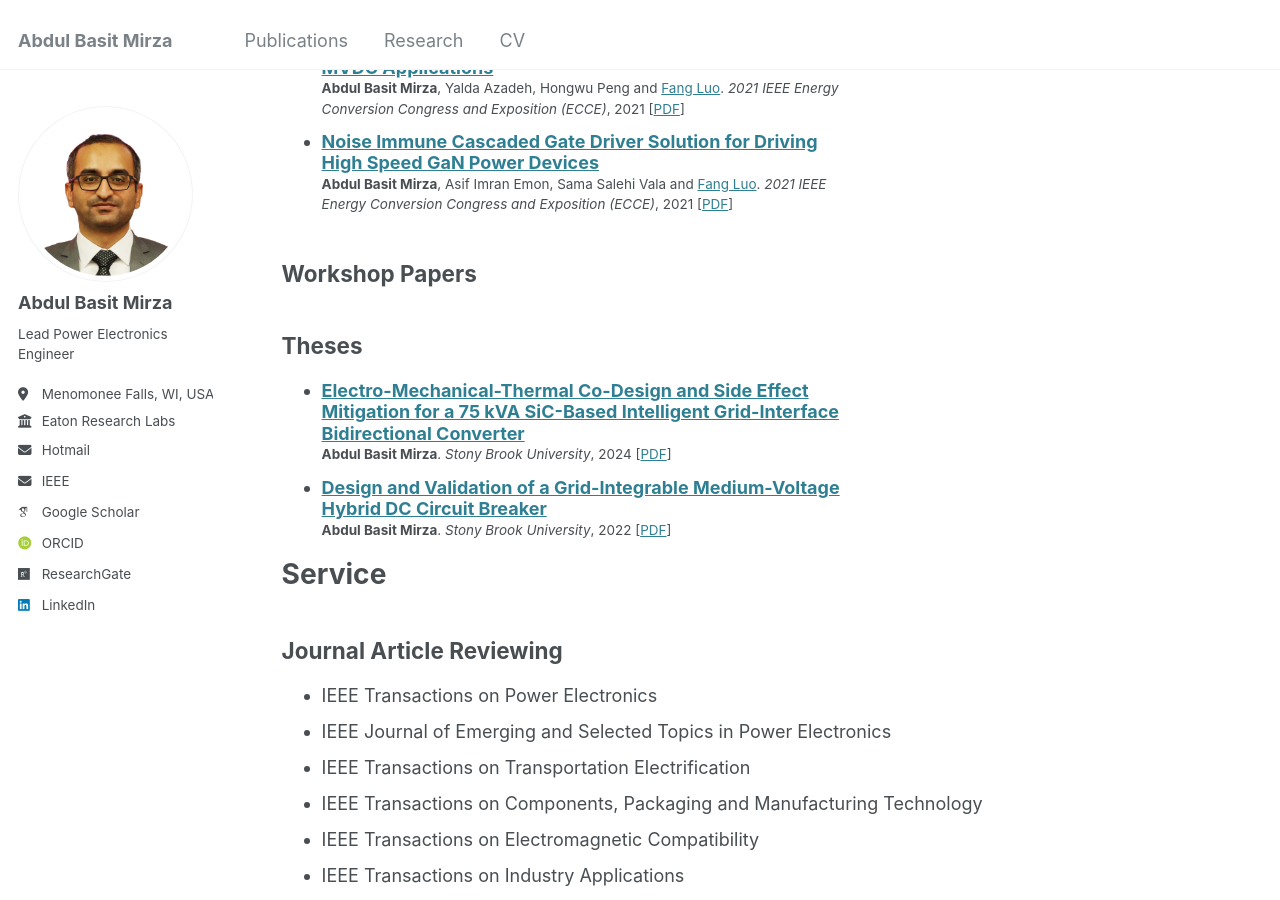
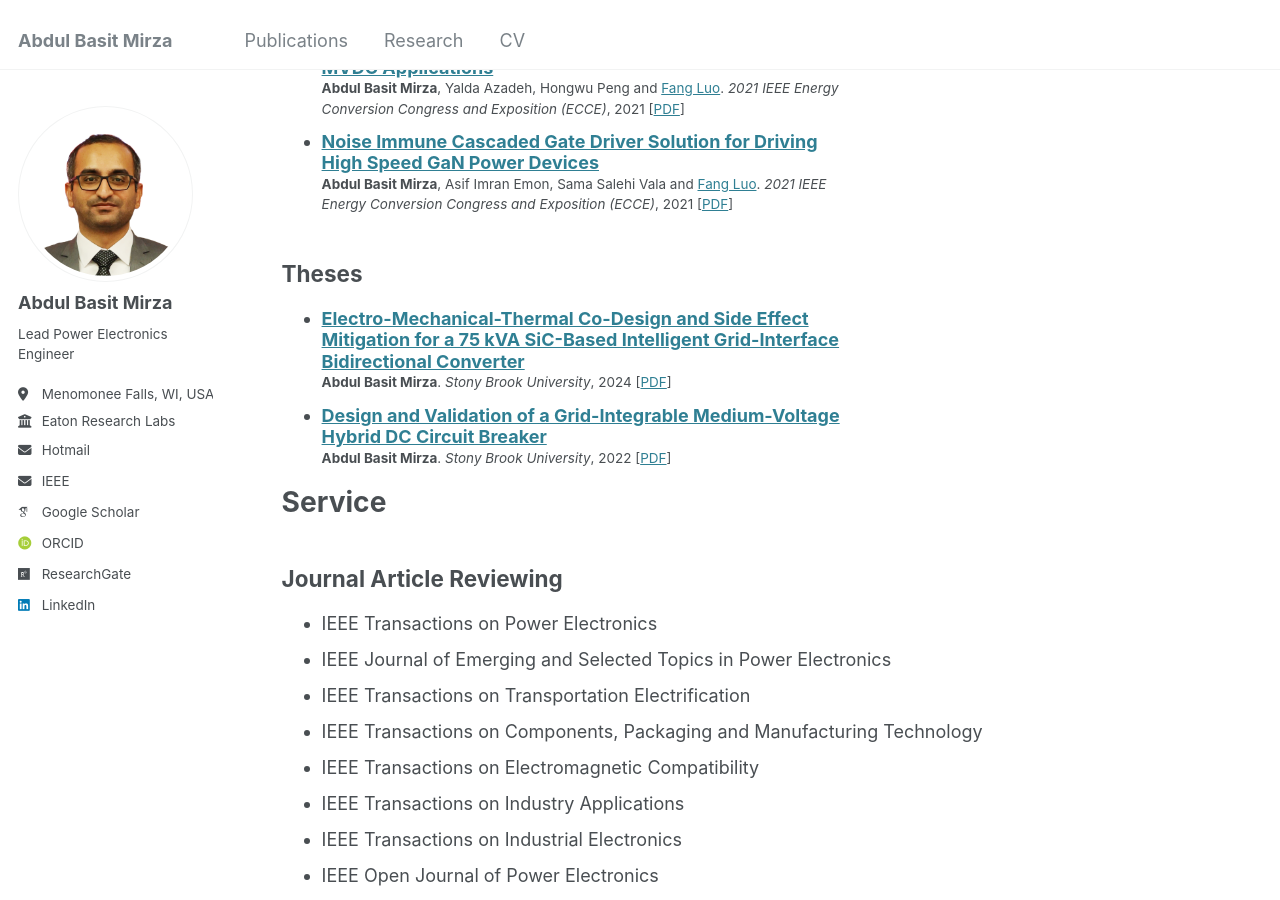
Before and after one commit to AbdulBasitMirza/abdulbasitmirza.github.io, a Jekyll site: the page built from _pages/cv.md, in a window 1280 px wide and 900 px high, scrolled down 3369 px. Built offline with Jekyll 4.4.1, drawn with Linux system fonts in a browser that asks for light colours; some web fonts are replaced.

Commit message:
Update cv.md

```diff
--- a/_pages/cv.md
+++ b/_pages/cv.md
@@ -78,14 +78,6 @@ Conference Papers
     {% endif %}
   {% endfor %}</ul>
 
-Workshop Papers
------
-  <ul>{% for post in site.publications reversed %}
-    {% if post.type == 'workshop' %}
-      {% include archive-single-publication-cv.html %}
-    {% endif %}
-  {% endfor %}</ul>
-
 Theses
 -----
   <ul>{% for post in site.publications reversed %}
```
